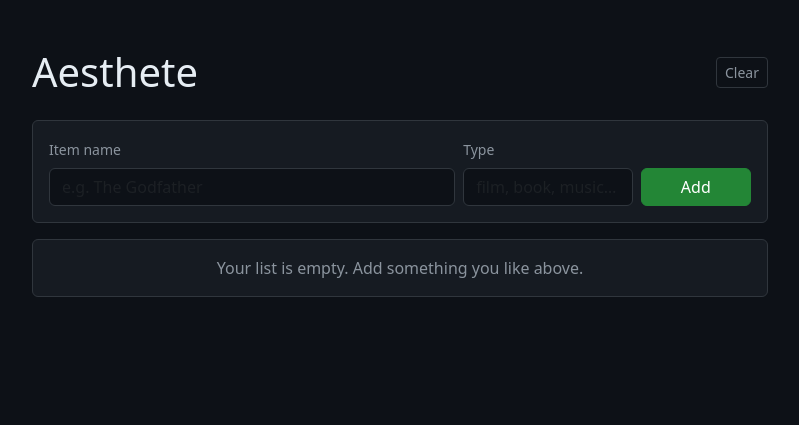
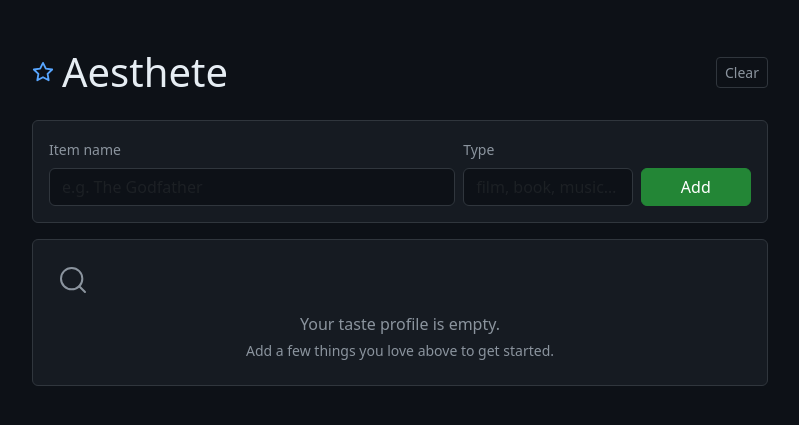
Before and after one commit to isaaclb98/aesthete, a Flask app: page / in a window 1280 px wide. Shown: the top 425 px of the page, without its empty margins (240-1039 px from the left). Run offline with Flask 3, Linux system fonts and the light colour scheme.

Commit message:
style(design): header icon, standalone CTA card, warmer empty state, 16px font
- Add sparkle icon to header for visual brand anchor
- Move "Get Recommendations" button to its own card below item list
- Replace generic empty state with search icon and warmer copy
- Set body font-size to 16px

```diff
--- a/templates/index.html
+++ b/templates/index.html
@@ -6,7 +6,7 @@
   <title>Aesthete</title>
   <link href="https://cdn.jsdelivr.net/npm/bootstrap@5.3.3/dist/css/bootstrap.min.css" rel="stylesheet">
   <style>
-    body { background: #0d1117; color: #e6edf3; }
+    body { background: #0d1117; color: #e6edf3; font-size: 16px; }
     .card { background: #161b22; border-color: #30363d; }
     .form-control, .form-select { background: #0d1117; border-color: #30363d; color: #e6edf3; }
     .form-control:focus, .form-select:focus { background: #0d1117; border-color: #58a6ff; color: #e6edf3; box-shadow: none; }
@@ -27,7 +27,12 @@
 
   {# ── Header ────────────────────────────────────────────────────────────── #}
   <div class="d-flex align-items-center justify-content-between mb-4">
-    <h1 class="mb-0">Aesthete</h1>
+    <h1 class="mb-0 d-flex align-items-center gap-2">
+      <svg xmlns="http://www.w3.org/2000/svg" width="22" height="22" viewBox="0 0 24 24" fill="none" stroke="#58a6ff" stroke-width="2" stroke-linecap="round" stroke-linejoin="round" aria-hidden="true">
+        <polygon points="12 2 15.09 8.26 22 9.27 17 14.14 18.18 21.02 12 17.77 5.82 21.02 7 14.14 2 9.27 8.91 8.26 12 2"/>
+      </svg>
+      Aesthete
+    </h1>
     <form action="/clear" method="POST" class="mb-0">
       <button type="submit" class="btn btn-outline-secondary btn-sm">Clear</button>
     </form>
@@ -65,7 +70,7 @@
 
   {# ── Item list ────────────────────────────────────────────────────────── #}
   {% if items %}
-  <div class="card p-3 mb-3">
+  <div class="card p-3 mb-2">
     <p class="text-muted small mb-2">{{ items|length }} item{{ '' if items|length == 1 else 's' }} in your list</p>
     <ul class="list-group list-group-flush">
       {% for media_type, item_name in items %}
@@ -82,13 +87,20 @@
       </li>
       {% endfor %}
     </ul>
-    <form action="/recommend" method="POST" class="mt-3">
-      <button type="submit" class="btn btn-primary w-100">Get Recommendations</button>
+  </div>
+  {# ── Primary CTA ────────────────────────────────────────────────────── #}
+  <div class="card p-3 mb-3 text-center">
+    <form action="/recommend" method="POST">
+      <button type="submit" class="btn btn-primary w-100 py-2">Get Recommendations</button>
     </form>
   </div>
   {% else %}
-  <div class="card p-3 mb-3 text-center">
-    <p class="text-muted mb-0">Your list is empty. Add something you like above.</p>
+  <div class="card p-4 mb-3 text-center">
+    <svg xmlns="http://www.w3.org/2000/svg" width="32" height="32" viewBox="0 0 24 24" fill="none" stroke="#8b949e" stroke-width="1.5" stroke-linecap="round" stroke-linejoin="round" class="mb-3" aria-hidden="true">
+      <circle cx="11" cy="11" r="8"/><path d="m21 21-4.35-4.35"/>
+    </svg>
+    <p class="text-muted mb-1">Your taste profile is empty.</p>
+    <p class="text-muted small mb-0">Add a few things you love above to get started.</p>
   </div>
   {% endif %}
 
```
Also changed, not shown: 1 other file.
